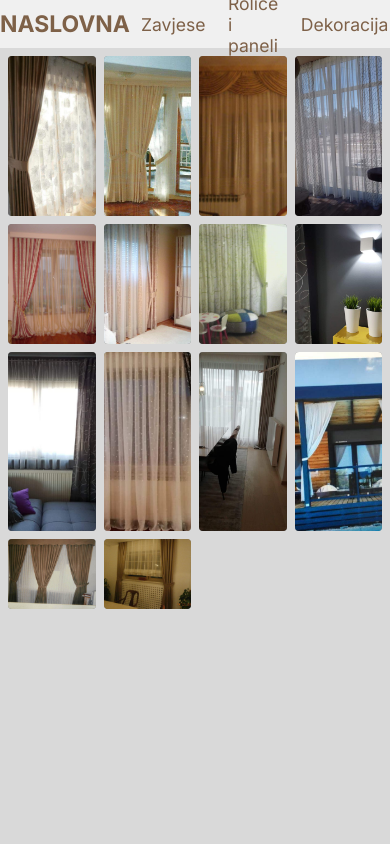
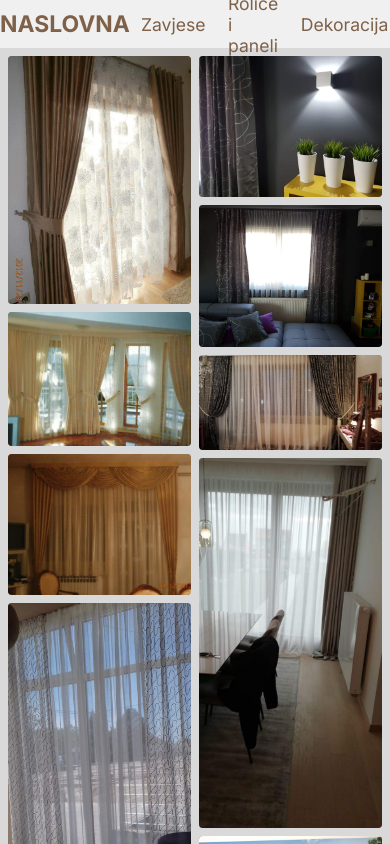
Before and after one commit to romeodombaj/salon-zavjesa-sonja-2024, a Next.js app: page /dekoracija in a window 390 px wide. Shown: the top 844 px of the page. Built offline with nearby package versions, Linux system fonts and the light colour scheme; a web font is replaced by a local one.

Commit message:
reworked how images apear on mobile vs desktop for portfolio

```diff
--- a/components/Portfolio/1_Gallery/Gallery.js
+++ b/components/Portfolio/1_Gallery/Gallery.js
@@ -8,6 +8,25 @@
     { length: length },
     (_, i) => `/images/webImages/${slug}/${slug}${i + 1}.jpg`
   );
+
+  let imageList1 = [];
+  let imageList2 = [];
+  let imageList3 = [];
+  let imageList4 = [];
+
+  imageList.map((image, i) => {
+    if (i < length / 2) {
+      imageList1.push(image);
+    } else if (i >= length / 2 && i < length) {
+      imageList3.push(image);
+    }
+
+    if (i >= length / 4 && i < (length / 4) * 2) {
+      imageList2.push(image);
+    } else if (i >= (length / 4) * 3 && i < length) {
+      imageList4.push(image);
+    }
+  });
 
   /*const [imageList, setImageList] = useState();
 
@@ -66,35 +85,43 @@
         <div className={styles[`background-title`]}>{slug}</div>
 
         {imageList && (
-          <div className={styles.grid2}>
-            {imageList.length > 0 &&
-              imageList.map((image, i) => {
-                if (i % 3 === 0) {
+          <div className={styles.grid}>
+            <div className={`${styles.column} ${styles["column1"]}`}>
+              {imageList1.length > 0 &&
+                imageList1.map((image, i) => {
                   return (
                     <GalleryImage
                       key={i}
                       image={image}
-                      className={styles[`column3`]}
+                      isMobile={i < length / 4 ? false : true}
                     />
                   );
-                } else if (i % 2 === 0) {
+                })}
+            </div>
+            <div className={`${styles.column} ${styles["column2"]}`}>
+              {imageList2.length > 0 &&
+                imageList2.map((image, i) => {
+                  return <GalleryImage key={i} image={image} />;
+                })}
+            </div>
+            <div className={`${styles.column} ${styles["column3"]}`}>
+              {imageList3.length > 0 &&
+                imageList3.map((image, i) => {
                   return (
                     <GalleryImage
                       key={i}
                       image={image}
-                      className={styles[`column2`]}
+                      isMobile={i < length / 4 ? false : true}
                     />
                   );
-                } else {
-                  return (
-                    <GalleryImage
-                      key={i}
-                      image={image}
-                      className={styles[`column1`]}
-                    />
-                  );
-                }
-              })}
+                })}
+            </div>
+            <div className={`${styles.column} ${styles["column4"]}`}>
+              {imageList4.length > 0 &&
+                imageList4.map((image, i) => {
+                  return <GalleryImage key={i} image={image} />;
+                })}
+            </div>
           </div>
         )}
 
--- a/components/Portfolio/1_Gallery/Gallery.module.css
+++ b/components/Portfolio/1_Gallery/Gallery.module.css
@@ -12,7 +12,7 @@
   position: relative;
   width: calc(100% - 1rem);
   display: grid;
-  grid-template-columns: 1fr 1fr 1fr;
+  grid-template-columns: 1fr 1fr 1fr 1fr;
   margin: auto;
   position: relative;
   gap: 0.5rem;
@@ -29,21 +29,6 @@
   gap: inherit;
 }
 
-/* testing */
-
-.grid2 {
-  position: relative;
-  width: calc(100% - 1rem);
-  display: grid;
-  grid-template-columns: 1fr 1fr 1fr 1fr;
-  margin: auto;
-  position: relative;
-  gap: 0.5rem;
-  grid-template-areas: "column1 column2 column3";
-}
-
-/* end of testing code */
-
 .column1 {
   animation-delay: 1.15s;
 }
@@ -54,6 +39,10 @@
 
 .column3 {
   animation-delay: 1.3s;
+}
+
+.column4 {
+  animation-delay: 1.22s;
 }
 
 .background-title {
@@ -71,6 +60,14 @@
 @media screen and (max-width: 720px) {
   .grid {
     grid-template-columns: 1fr 1fr;
+  }
+
+  .column2 {
+    display: none;
+  }
+
+  .column4 {
+    display: none;
   }
 }
 
--- a/components/Portfolio/1_Gallery/GalleryImage.js
+++ b/components/Portfolio/1_Gallery/GalleryImage.js
@@ -2,9 +2,7 @@
 
 import styles from "./GalleryImage.module.css";
 
-export default function GalleryImage(props) {
-  const image = props.image;
-
+export default function GalleryImage({ image, isMobile = false }) {
   // const { ref, inView } = useInView({ threshold: 0.6 });
 
   /*useEffect(() => {
@@ -20,7 +18,7 @@
     >
       <img
         src={image}
-        className={`${styles["image"]}`}
+        className={`${styles["image"]} ${styles[isMobile && "mobile"]}`}
         alt="Image."
         fill
       />
--- a/components/Portfolio/1_Gallery/GalleryImage.module.css
+++ b/components/Portfolio/1_Gallery/GalleryImage.module.css
@@ -13,6 +13,10 @@
 }
 
 .load-animation {
+}
+
+.mobile {
+  display: none;
 }
 
 .image {
@@ -47,6 +51,12 @@
   background-color: rgba(var(--highlight-color), 0.6);
 }
 
+@media screen and (max-width: 720px) {
+  .mobile {
+    display: block;
+  }
+}
+
 @keyframes slide-in {
   0% {
     transform: translateY(25rem);
```
